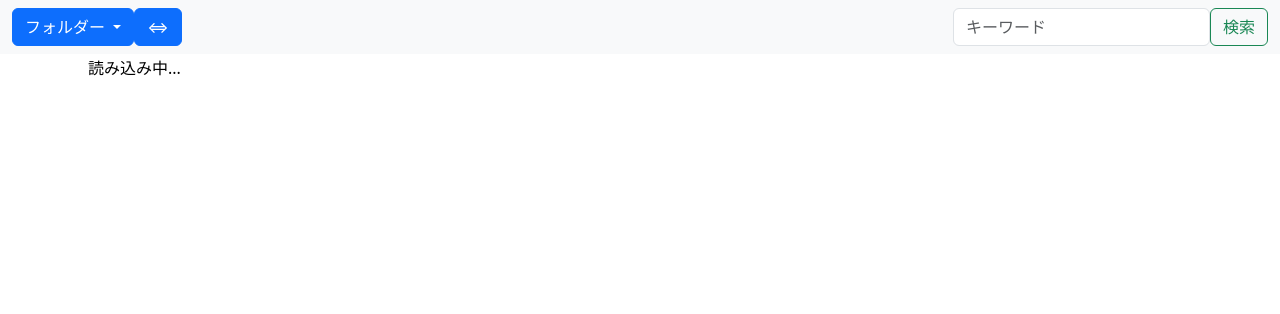
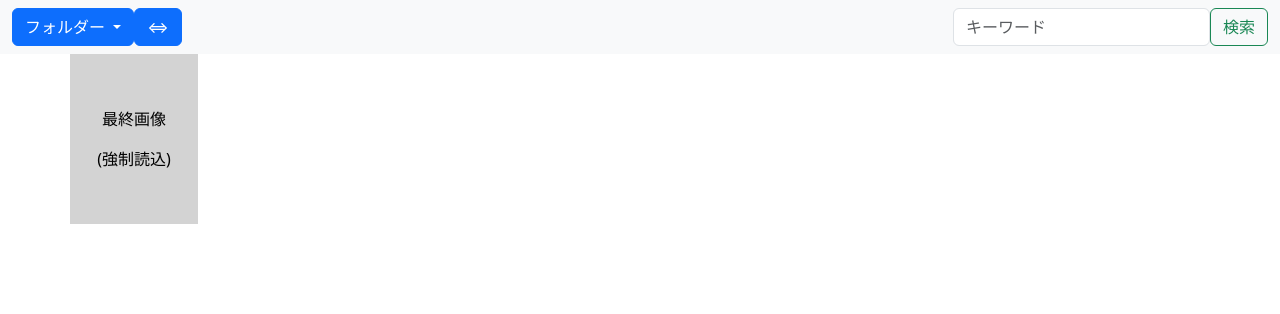
Before and after one commit to kumahawk/eagleViewer, a Flask app: template templates/images.html in a window 1280 px wide. Shown: the top 314 px of the page. Run offline with Flask 3, Linux system fonts and the light colour scheme; the template is opened without the code that fills it, so the values that code supplies are empty.

Commit message:
次の画像読み込みの改善

```diff
--- a/app.py
+++ b/app.py
@@ -32,7 +32,8 @@ def eagle_fetch(id = None):
     eagle = Eagle(session.get('EagleLibraryPath'))
     imgs = eagle.loadimages(60,skipuntil=id,folder=request.args.get('folder'), keyword=request.args.get('keyword'), tags=request.args.get('tags'))
     session['EagleLibraryPath'] = eagle.dump()
-    return jsonify({"images":imgs})
+    json = {"images":imgs, "finish": (len(imgs) < 60) }
+    return jsonify(json)
 
 @app.route('/eagle/update/<id>', methods=['POST'])
 def eagle_update(id):
--- a/static/css/style.css
+++ b/static/css/style.css
@@ -1,7 +1,7 @@
 .imagegrid {
     display: grid;
     width: 100%;
-    grid-template-columns: repeat(auto-fit, minmax(170px, 1fr));
+/*    grid-template-columns: repeat(auto-fit, minmax(170px, 1fr));*/
 }
 form#search button {
     flex-shrink: 0;
@@ -13,7 +13,6 @@ form#search button {
 
 .row .col {
     position: relative;
-
     .img_star::before {
         content:"★";
     }
@@ -23,7 +22,7 @@ form#search button {
         left: 1em;
         top: 0em;
         text-align: left;
-        padding-left: 1em;
+        /*padding-left: 0.5em;*/
         width: auto;
     }
     .img_star:empty {
@@ -67,7 +66,7 @@ form#search button {
     .img_star {
         display: inline-block;
         text-align: left;
-        padding-left: 1em;
+        /*padding-left: 1em;*/
         width: auto;
         vertical-align: top;
     }
@@ -114,6 +113,16 @@ form#search button {
 .has-dropdown-menu-sub:hover
 .dropdown-menu-sub {
     visibility: visible;
+}
+#img_next {
+    width: 128px;
+    height: 170px;
+    background-color: lightgrey;
+    text-align: center;
+    vertical-align: middle;
+}
+#img_next.disabled #fillnext_button::after {
+    content: " (強制読込)";
 }
 #fillnext_button {
     background: transparent;
--- a/static/js/images.js
+++ b/static/js/images.js
@@ -1,7 +1,11 @@
 const myModalAlternative = new bootstrap.Modal('#starcontextmenu', {});
+const slide = document.getElementById('img_slide');
+const grid = document.getElementById('img_grids');
+const menu = document.getElementById("starcontextmenu");
+const nextpanel = document.getElementById('img_next');
+const waiting = document.getElementById("updating");
 
 function oncontextmenu(e) {
-    const menu = document.getElementById("starcontextmenu");
     const star = document.querySelector(".carousel-item.active .img_star");
     if(star) {
         if(star.textContent && 5 >= star.textContent && star.textContent >= 0) {
@@ -57,8 +61,6 @@ function addStar(star) {
 }
 
 function flipScreenMode(id = null) {
-    const slide = document.getElementById('img_slide');
-    const grid = document.getElementById('img_grids');
     const tocarousel = !slide.classList.contains('carousel');
     if(! id) {
         if(tocarousel) {
@@ -143,7 +145,6 @@ function flipScreenMode(id = null) {
 }
 
 function onimageclick(e, id) {
-    const slide = document.getElementById('img_slide');
     const iscarousel = slide.classList.contains('carousel');
     if(iscarousel) {
         oncontextmenu(e);
@@ -173,9 +174,7 @@ const templ = Handlebars.compile(
 </div>`);
 
 function fillnext() {
-    const slide = document.getElementById('img_slide');
-    const e = document.getElementById('img_next');
-    const p = e.previousElementSibling;
+    const p = nextpanel.previousElementSibling;
     const iscarousel = slide.classList.contains('carousel');
     if(p && p.id.startsWith('img_')) {
         let id = p.id.substring('img_'.length);
@@ -190,8 +189,8 @@ function fillnext() {
     })
     .then((json) => {
         for(i of json.images) {
-            e.insertAdjacentHTML('beforebegin', templ(i));
-            const f = e.previousElementSibling;
+            nextpanel.insertAdjacentHTML('beforebegin', templ(i));
+            const f = nextpanel.previousElementSibling;
             if(iscarousel) {
                 const g = f.querySelector('img');
                 if(g) {
@@ -213,35 +212,48 @@ function fillnext() {
                 f.classList.toggle('carousel-item', true);
             }
         }
-        if(iscarousel && e && p && p.nextElementSibling) {
-            e.classList.toggle('active', false);
-            p.nextElementSibling.classList.toggle('active', true);
+        nextpanel.classList.toggle('disabled', json.finish);
+        if(iscarousel && nextpanel && p && p.nextElementSibling) {
+            nextpanel.classList.toggle('active', false);
+            if(p.nextElementSibling != nextpanel) {
+                p.nextElementSibling.classList.toggle('active', true);
+            }
+            else {
+                p.classList.toggle('active', true);
+            }
         }
     })
+    .catch((error) => {
+        alert(error);
+    });
 }
 function resumeserver() {
     url = "http://qnap2.arimoto.biz:48880/qwol/WOL_script.php?time_string=+3 seconds&mac_address=00:d8:61:d8:16:50&secureon=&addr=192.168.3.0&cidr=24&port=9&store=No&submit=Send request";
     fetch(url,{mode: 'no-cors'});
 }
 function updatedb() {
-    waiting = document.getElementById("updating");
     waiting.classList.add('active');
     location.href="/eagle/updatedb";
 }
 
 function onvisible(entries, observer) {
-    fillnext();
+    entries.forEach(entry => {
+        if(entry.isIntersecting && entry.target.id == "img_next") {
+            if(! nextpanel.classList.contains('disabled')) {
+                fillnext();
+            }
+        }
+    });
 }
 
 function onload(event) {
     let options = {
       root: null,
       rootMargin: "0px",
-      threshold: 1.0,
+      threshold: 0.95,
     };
-    let observer = new IntersectionObserver(onvisible, options);
-    let nextbutton = document.getElementById("fillnext_button");
-    observer.observe(nextbutton);
+    const observer = new IntersectionObserver(onvisible, options);
+    observer.observe(nextpanel);
 }
 
 window.addEventListener("load", function(event) { this.onload(event); }, false);
--- a/templates/images.html
+++ b/templates/images.html
@@ -75,7 +75,7 @@
 </div>
 {% endfor -%}
 <div id="img_next" class="col" tabindex="1">
-    <button id="fillnext_button" onclick="fillnext()">読み込み中...</button>
+    <button id="fillnext_button" onclick="fillnext()"><p>最終画像</p></button>
 </div>
 </div>
 <button class="carousel-control-prev" type="button" data-bs-target="#img_slide" data-bs-slide="prev">
```
